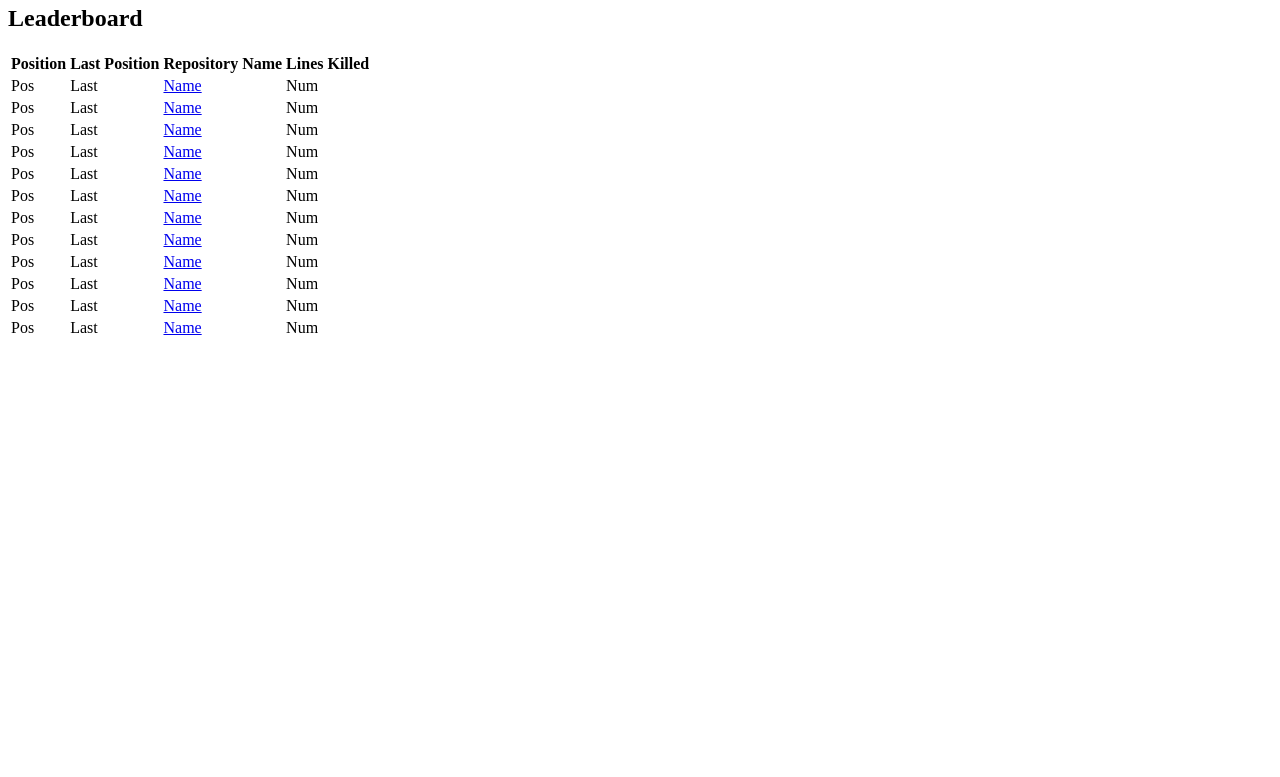
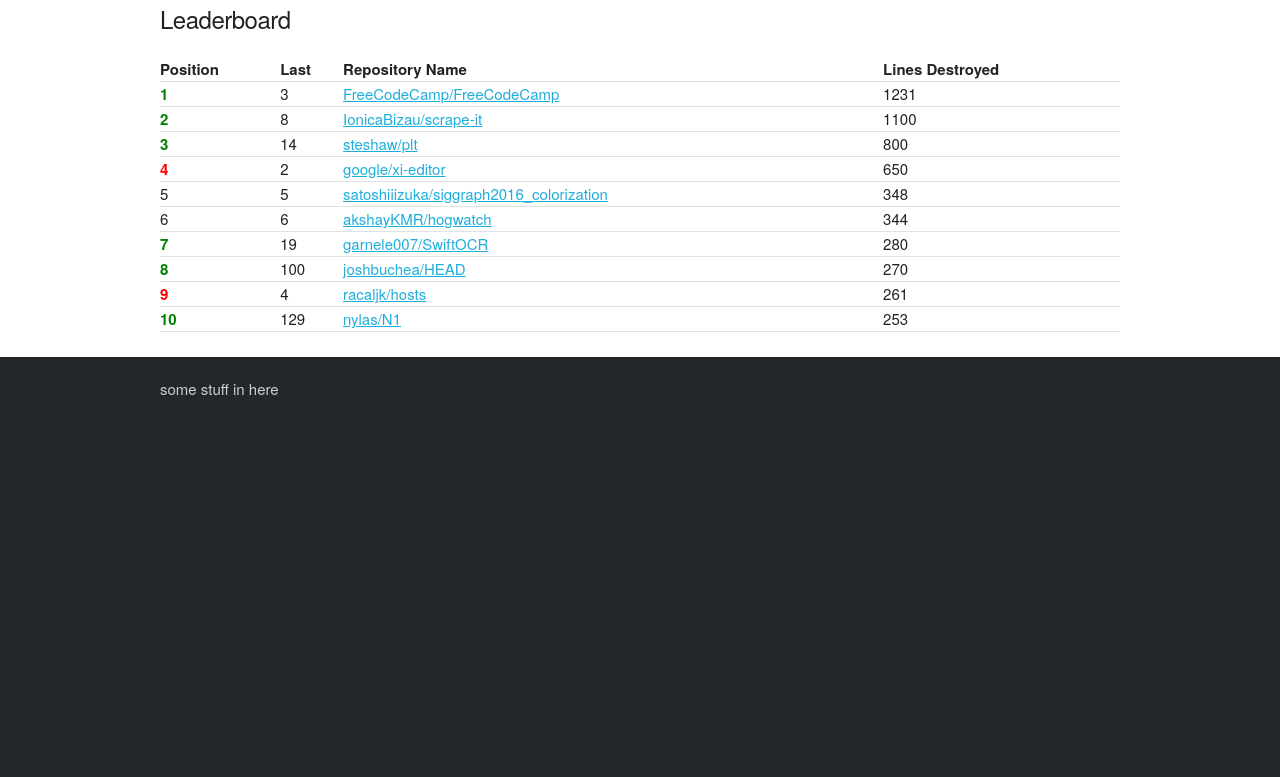
Before and after one commit to LegacyWar/LegacyWarFrontend, a plain HTML site: page index.html in a window 1280 px wide. Shown: the part 75-852 px from the top of the page. Before the commit the page ends 800 px from the top, so only its background shows below. Drawn offline with Linux system fonts and the light colour scheme.

Commit message:
made a simple mockup of the leaderboard stuff

```diff
--- a/index.html
+++ b/index.html
@@ -2,6 +2,25 @@
 <html>
 <head>
     <title>Legacy Wat?</title>
+    <link type='text/css' rel='stylesheet' href='web/css/skeleton.css'/>
+    <link type='text/css' rel='stylesheet' href='web/css/normalize.css'/>
+    <style>
+        .better {
+            color: green;
+            font-weight: bold;
+        }
+        .worse {
+            color: red;
+            font-weight: bold;
+        }
+        #footer {
+            padding-top: 20px;
+            clear: both;
+            background: #242729;
+            color: #CECECE;
+            min-height: 400px;
+        }
+    </style>
 </head>
 <body>
 <div class='container'>
@@ -9,92 +28,89 @@
         <h1>Legacy War</h1>
     </div>
     <div class='row'>
-        <h2>Leaderboard</h2>
-        <table class='table'>
+        <h5>Leaderboard</h5>
+        <div class='twelve columns'>
+            <table class='u-full-width'>
                 <thead>
                     <tr>
                         <th>Position</th>
-                    <th>Last Position</th>
+                        <th>Last</th>
                         <th>Repository Name</th>
-                    <th>Lines Killed</th>
+                        <th>Lines Destroyed</th>
                     </tr>
                 </thead>
                 <tbody>
                     <tr>
-                    <td>Pos</td>
-                    <td>Last</td>
-                    <td><a href="#">Name</a></td>
-                    <td>Num</td>
+                        <td class='better'>1</td>
+                        <td>3</td>
+                        <td><a href="https://github.com/FreeCodeCamp/FreeCodeCamp">FreeCodeCamp/FreeCodeCamp</a></td>
+                        <td>1231</td>
                     </tr>
                     <tr>
-                    <td>Pos</td>
-                    <td>Last</td>
-                    <td><a href="#">Name</a></td>
-                    <td>Num</td>
+                        <td class='better'>2</td>
+                        <td>8</td>
+                        <td><a href="https://github.com/IonicaBizau/scrape-it">IonicaBizau/scrape-it</a></td>
+                        <td>1100</td>
                     </tr>
                     <tr>
-                    <td>Pos</td>
-                    <td>Last</td>
-                    <td><a href="#">Name</a></td>
-                    <td>Num</td>
+                        <td class='better'>3</td>
+                        <td>14</td>
+                        <td><a href="https://github.com/steshaw/plt">steshaw/plt</a></td>
+                        <td>800</td>
                     </tr>
                     <tr>
-                    <td>Pos</td>
-                    <td>Last</td>
-                    <td><a href="#">Name</a></td>
-                    <td>Num</td>
+                        <td class='worse'>4</td>
+                        <td>2</td>
+                        <td><a href="https://github.com/google/xi-editor">google/xi-editor</a></td>
+                        <td>650</td>
                     </tr>
                     <tr>
-                    <td>Pos</td>
-                    <td>Last</td>
-                    <td><a href="#">Name</a></td>
-                    <td>Num</td>
+                        <td>5</td>
+                        <td>5</td>
+                        <td><a href="https://github.com/satoshiiizuka/siggraph2016_colorization">satoshiiizuka/siggraph2016_colorization</a></td>
+                        <td>348</td>
                     </tr>
                     <tr>
-                    <td>Pos</td>
-                    <td>Last</td>
-                    <td><a href="#">Name</a></td>
-                    <td>Num</td>
+                        <td>6</td>
+                        <td>6</td>
+                        <td><a href="https://github.com/akshayKMR/hogwatch">akshayKMR/hogwatch</a></td>
+                        <td>344</td>
                     </tr>
                     <tr>
-                    <td>Pos</td>
-                    <td>Last</td>
-                    <td><a href="#">Name</a></td>
-                    <td>Num</td>
+                        <td class='better'>7</td>
+                        <td>19</td>
+                        <td><a href="https://github.com/garnele007/SwiftOCR">garnele007/SwiftOCR</a></td>
+                        <td>280</td>
                     </tr>
                     <tr>
-                    <td>Pos</td>
-                    <td>Last</td>
-                    <td><a href="#">Name</a></td>
-                    <td>Num</td>
+                        <td class='better'>8</td>
+                        <td>100</td>
+                        <td><a href="https://github.com/joshbuchea/HEAD">joshbuchea/HEAD</a></td>
+                        <td>270</td>
                     </tr>
                     <tr>
-                    <td>Pos</td>
-                    <td>Last</td>
-                    <td><a href="#">Name</a></td>
-                    <td>Num</td>
+                        <td class='worse'>9</td>
+                        <td>4</td>
+                        <td><a href="https://github.com/racaljk/hosts">racaljk/hosts</a></td>
+                        <td>261</td>
                     </tr>
                     <tr>
-                    <td>Pos</td>
-                    <td>Last</td>
-                    <td><a href="#">Name</a></td>
-                    <td>Num</td>
-                </tr>
-                <tr>
-                    <td>Pos</td>
-                    <td>Last</td>
-                    <td><a href="#">Name</a></td>
-                    <td>Num</td>
-                </tr>
-                <tr>
-                    <td>Pos</td>
-                    <td>Last</td>
-                    <td><a href="#">Name</a></td>
-                    <td>Num</td>
+                        <td class='better'>10</td>
+                        <td>129</td>
+                        <td><a href="https://github.com/nylas/N1">nylas/N1</a></td>
+                        <td>253</td>
                     </tr>
                 </tbody>
             </table>
         </div>
     </div>
+</div>
+<div id='footer'>
+    <div class='container'>
+        <div class='row'>
+            some stuff in here
+        </div>
+    </div>
+</div>
 </body>
 </html>
```
Lines whose indentation alone changed are shown as unchanged.
